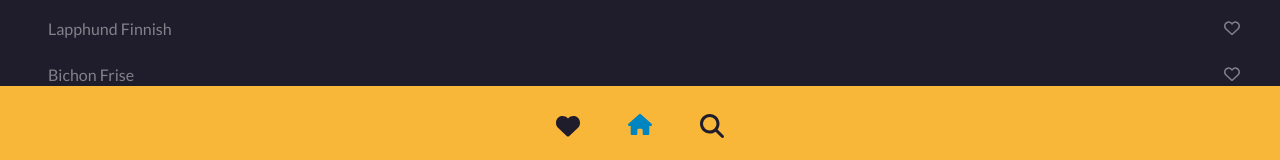
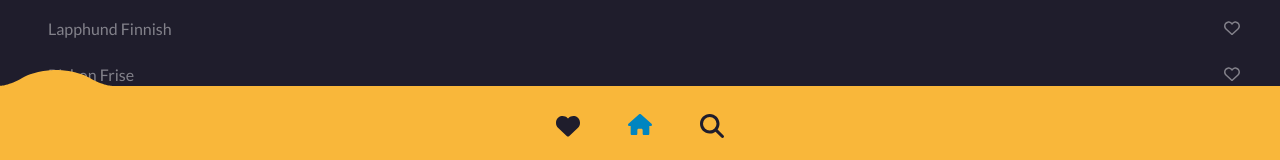
Before and after one commit to Kuba429/woof, a React (Vite) app: page / in a window 1280 px wide. Shown: the part 634-794 px from the top of the page. Built offline with nearby package versions, Linux system fonts and the light colour scheme.

Commit message:
fala svg

```diff
--- a/src/components/Navbar.module.scss
+++ b/src/components/Navbar.module.scss
@@ -11,6 +11,22 @@
 	align-items: center;
 	gap: 3rem;
 }
+.wave {
+	position: absolute;
+	width: 7rem;
+	height: 1rem;
+	object-fit: fill;
+	top: 0;
+	left: 0;
+	transform: translateY(-100%);
+	padding: 0;
+	margin: 0;
+	svg {
+		fill: var(--primary);
+		width: 100%;
+		height: 100%;
+	}
+}
 .link {
 	color: white;
 	text-decoration: none;
--- a/src/components/Navbar.tsx
+++ b/src/components/Navbar.tsx
@@ -8,6 +8,7 @@ export function Navbar() {
 			<NavItem to="/liked">{likedIcon}</NavItem>
 			<NavItem to="/">{homeIcon}</NavItem>
 			<NavItem to="/search">{searchIcon}</NavItem>
+			<div className={styles.wave}>{waveIcon}</div>
 		</div>
 	);
 }
@@ -24,7 +25,16 @@ function NavItem({ to, children }: { to: string; children: ReactNode }) {
 		</NavLink>
 	);
 }
-
+const waveIcon = (
+	<svg
+		preserveAspectRatio="none"
+		viewBox="0 0 1462 230"
+		xmlns="http://www.w3.org/2000/svg"
+	>
+		<path d="M294.5 113.121C473 -3.00008 731 0.5 731 0.5V229.981H0C0 229.981 116 229.242 294.5 113.121Z" />
+		<path d="M1167.5 113.121C989 -3 731 0.5 731 0.5V229.981L1462 229.981C1462 229.981 1346 229.242 1167.5 113.121Z" />
+	</svg>
+);
 const homeIcon = (
 	<svg xmlns="http://www.w3.org/2000/svg" viewBox="0 0 576 512">
 		{
```
